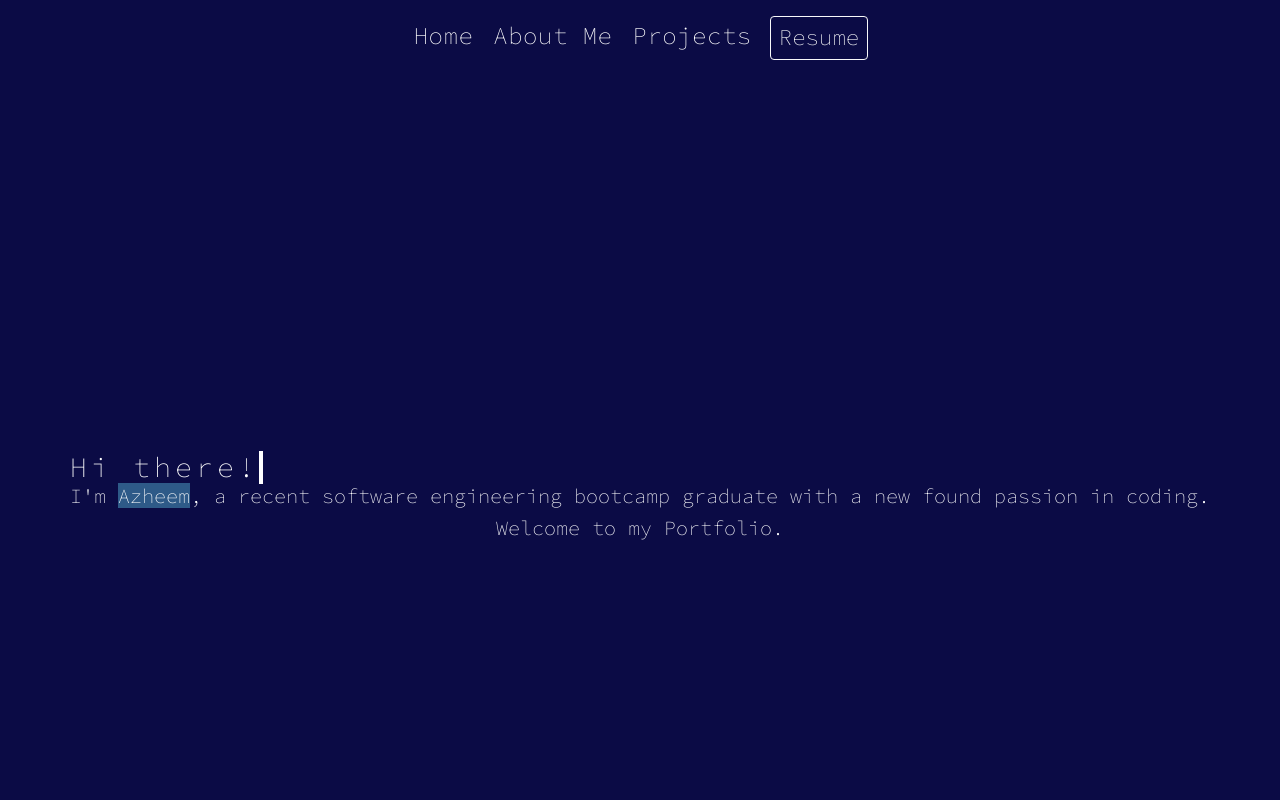
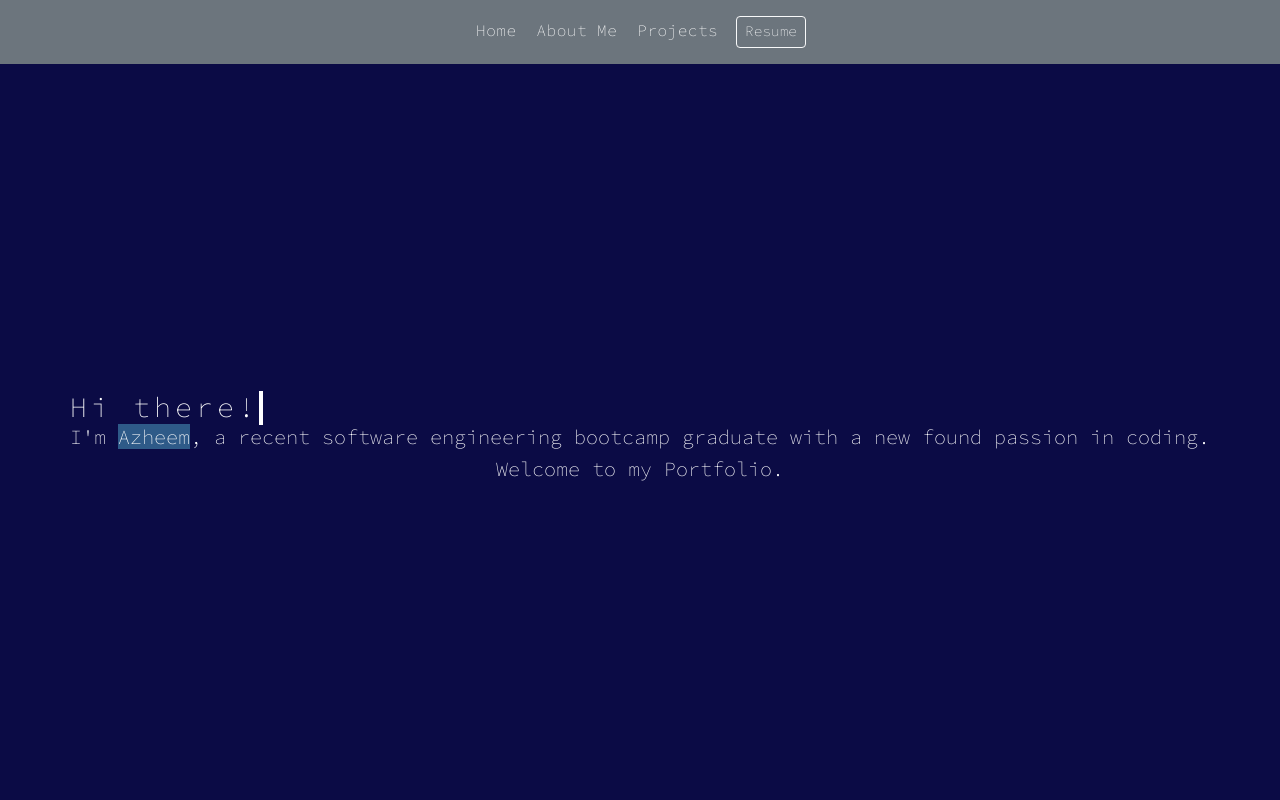
Before and after one commit to azheem-rahman/Portfolio, a React (Create React App) app: page / in a window 1280 px wide. Shown: the top 800 px of the page. Built offline with nearby package versions, Linux system fonts and the light colour scheme.

Commit message:
edited navbar bg colour and font size

```diff
--- a/src/components/NavBar.js
+++ b/src/components/NavBar.js
@@ -6,8 +6,8 @@ import styles from "./NavBar.module.css";
 
 const NavBar = () => {
   return (
-    <div>
-      <Navbar variant="dark" expand="sm">
+    <div className="navbar">
+      <Navbar fixed="top" bg="secondary" variant="dark" expand="sm">
         <Container className="align-middle">
           <Navbar.Toggle aria-controls="basic-navbar-nav" />
           <Navbar.Collapse id="basic-navbar-nav">
--- a/src/components/NavBar.module.css
+++ b/src/components/NavBar.module.css
@@ -2,7 +2,6 @@
   position: relative;
   text-decoration: none;
   color: white;
-  font-size: 1.5rem;
   letter-spacing: 0.5px;
   padding: 10px;
 }
@@ -36,5 +35,5 @@
 }
 
 .Button {
-  font-size: 1.4rem;
+  font-size: 0.9rem;
 }
```
